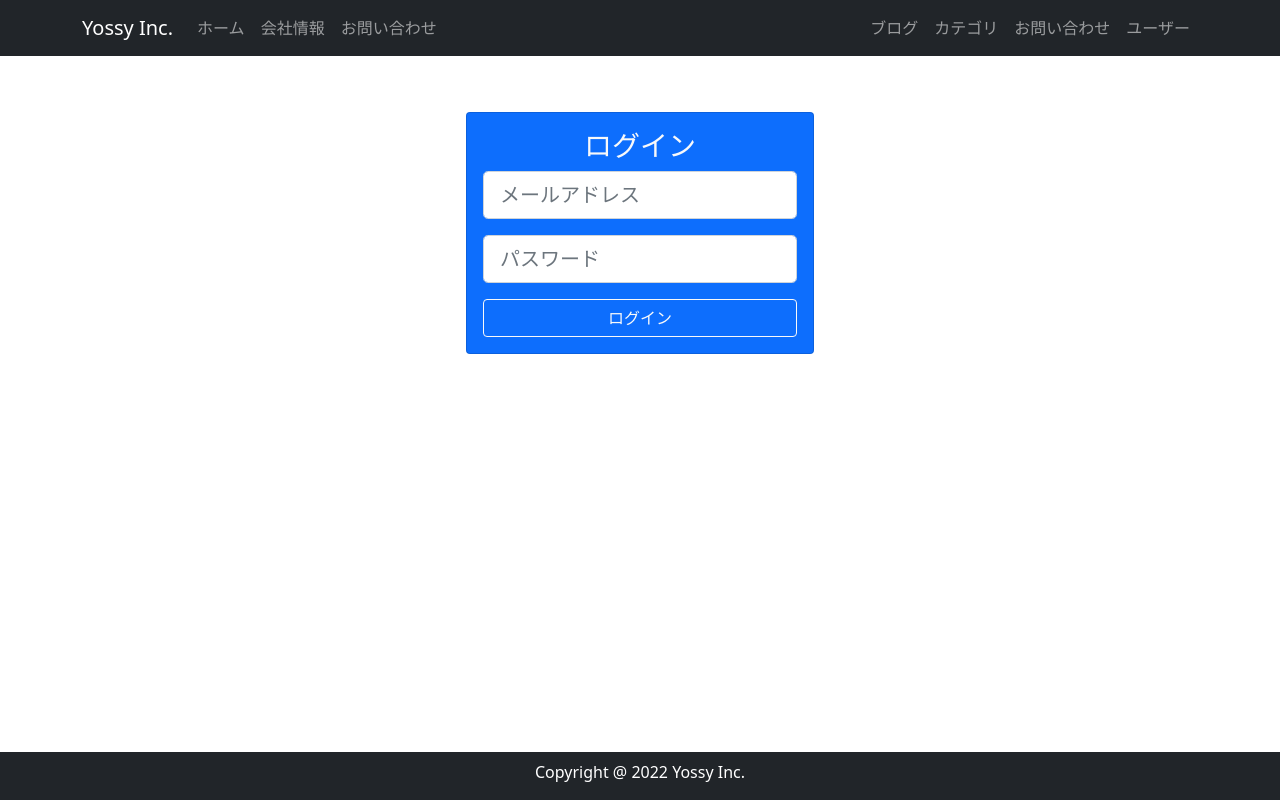
After one commit to rocklain/flask_form, a Flask app: page /login in a window 1280 px wide. The commit adds this page. Run offline with Flask 3, Linux system fonts and the light colour scheme; some libraries are stand-ins or nearby versions.

Commit message:
ログイン用View関数の実装

```diff
--- a/app.py
+++ b/app.py
@@ -2,6 +2,8 @@ from flask import Flask, render_template, url_for, redirect, session, flash, req
 from flask_wtf import FlaskForm
 from wtforms import ValidationError, StringField, PasswordField, SubmitField
 from wtforms.validators import DataRequired, Email, EqualTo
+from flask_login import LoginManager, UserMixin, login_user
+from werkzeug.security import check_password_hash, generate_password_hash
 
 from sqlalchemy import event
 from sqlalchemy.engine import Engine
@@ -23,6 +25,9 @@ app.config['SQLALCHEMY_TRACK_MODIFICATIONS'] = False
 
 db = SQLAlchemy(app)
 Migrate(app, db)
+login_manager = LoginManager()
+login_manager.init_app(app)
+login_manager.login_view = 'login'
 
 
 @event.listens_for(Engine, "connect")
@@ -32,7 +37,12 @@ def set_sqlite_pragma(dbapi_connection, connection_record):
     cursor.close()
 
 
-class User(db.Model):
+@login_manager.user_loader
+def load_user(user_id):
+    return User.query.get(user_id)
+
+
+class User(db.Model, UserMixin):
     __tablename__ = 'users'
 
     id = db.Column(db.Integer, primary_key=True)
@@ -50,6 +60,9 @@ class User(db.Model):
 
     def __repr__(self):
         return f"UserName: {self.username}"
+
+    def check_password(self, password):
+        return check_password_hash(self.password_hash, password)
 
 
 class BlogPost(db.Model):
@@ -71,6 +84,13 @@ class BlogPost(db.Model):
 
     def __repr__(self):
         return f"PostID: {self.id}, Title: {self.title}, Author: {self.author} \n"
+
+
+class LoginForm(FlaskForm):
+    email = StringField('Email', validators=[
+                        DataRequired(), Email(message="正しいメールアドレスを入力してください")])
+    password = PasswordField('Password', validators=[DataRequired()])
+    submit = SubmitField('ログイン')
 
 
 class RegistrationForm(FlaskForm):
@@ -111,6 +131,26 @@ class UpdateUserForm(FlaskForm):
     def validate_username(self, field):
         if User.query.filter(User.id != self.id).filter_by(username=field.data).first():
             raise ValidationError('入力されたユーザー名は既に登録されています。')
+
+
+@app.route('/login', methods=['GET', 'POST'])
+def login():
+    form = LoginForm()
+    if form.validate_on_submit():
+        user = User.query.filter_by(email=form.email.data).first()
+        if user is not None:
+            if user.check_password(form.password.data):
+                login_user(user)
+                next = request.args.get('next')
+                if next == None or not next[0] == '/':
+                    next = url_for('user_maintenance')
+                return redirect(next)
+            else:
+                flash('パスワードが一致しません')
+        else:
+            flash('入力されたユーザーは存在しません')
+
+    return render_template('login.html', form=form)
 
 
 @app.route('/register', methods=["GET", "POST"])
@@ -154,6 +194,7 @@ def account(user_id):
         form.email.data = user.email
     return render_template('account.html', form=form)
 
+
 @app.route('/<int:user_id>/delete', methods=['GET', 'POST'])
 def delete_user(user_id):
     user = User.query.get_or_404(user_id)
@@ -162,5 +203,6 @@ def delete_user(user_id):
     flash('ユーザーアカウントが削除されました')
     return redirect(url_for('user_maintenance'))
 
+
 if __name__ == "__main__":
     app.run(debug=True)
--- a/templates/base.html
+++ b/templates/base.html
@@ -62,10 +62,14 @@
                 >ユーザー</a
               >
             </li>
+            {% if current_user.is_authenticated %}
             <li class="nav-item">
               <a class="nav-link" href="#">ログアウト</a>
             </li>
-            <span class="navbar-text ms-3"> ログインユーザー </span>
+            <span class="navbar-text ms-3">
+              {{ current_user.username }}
+            </span>
+            {% endif %}
           </ul>
         </div>
       </div>
--- /dev/null
+++ b/templates/login.html
@@ -0,0 +1,25 @@
+{% extends "base.html" %} {% block content %}
+<section id="login">
+  <div class="container my-5">
+    <div class="row">
+      <div class="col-lg-4 mx-auto">
+        <div class="card bg-primary text-center">
+          <div class="card-body text-light">
+            <h3>ログイン</h3>
+            <form method="POST">
+              {{ form.hidden_tag() }}
+              <div class="mb-3">
+                {{ render_field(form.email,class="form-control form-control-lg",placeholder="メールアドレス") }}
+              </div>
+              <div class="mb-3">
+                {{ render_field(form.password,class="form-control form-control-lg",placeholder="パスワード") }}
+              </div>
+              {{ form.submit(class="btn btn-outline-light w-100",value="ログイン") }}
+            </form>
+          </div>
+        </div>
+      </div>
+    </div>
+  </div>
+</section>
+{% endblock %}
```
Also changed, not shown: hash_test.py (added, +13 -0 lines), init_db.py (added, +13 -0 lines), data.sqlite.
